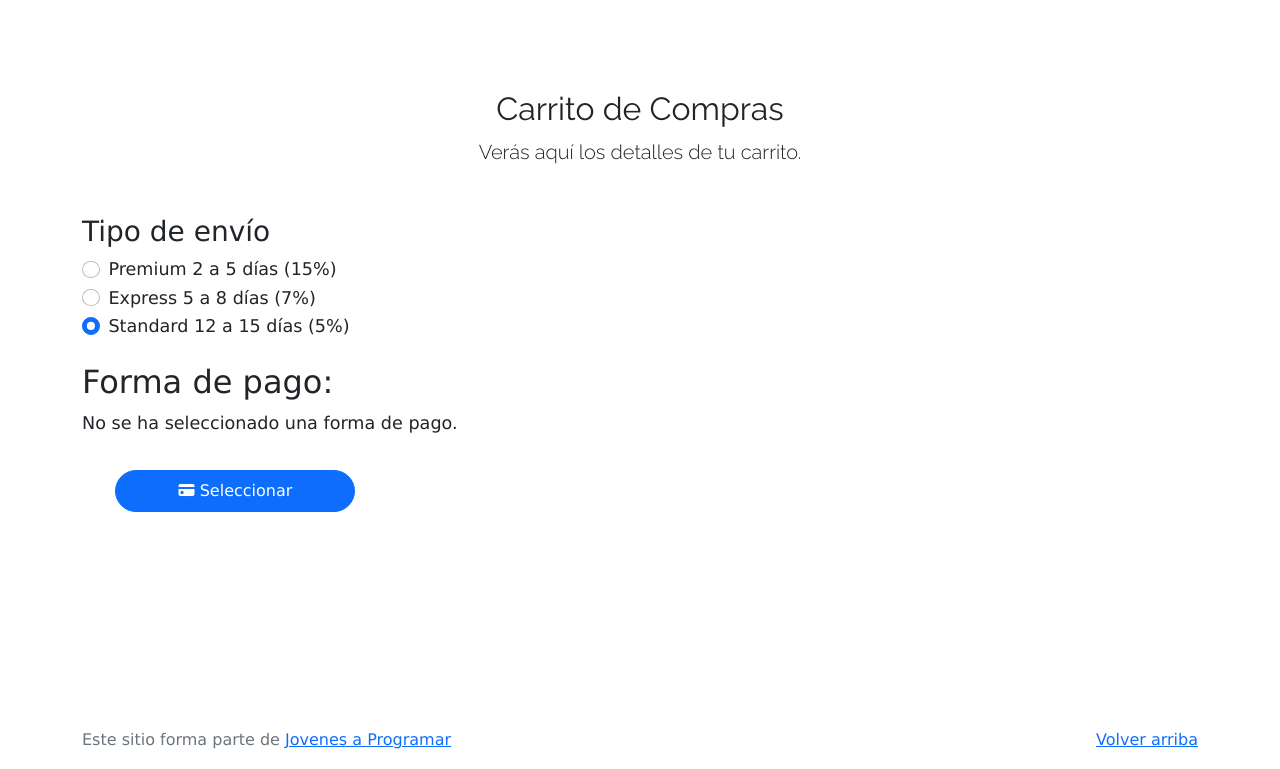
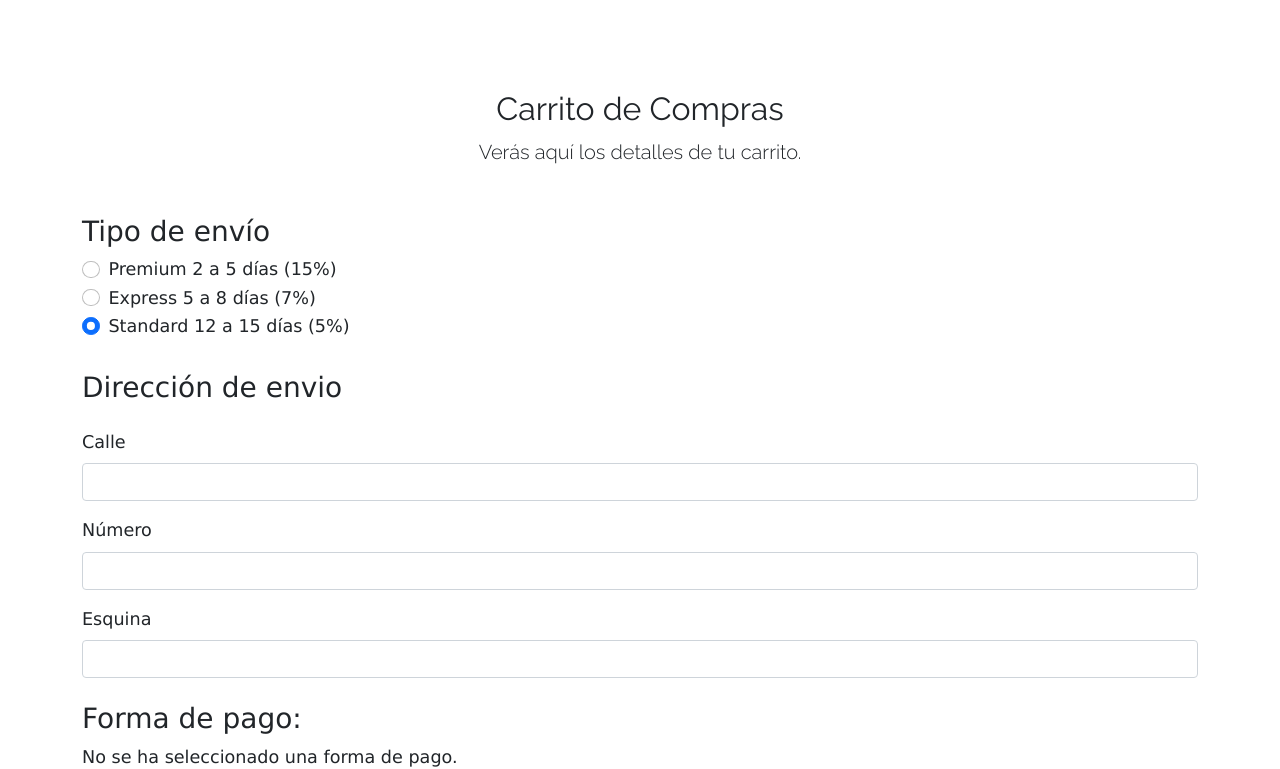
Before and after one commit to diego-2106/JapCommerce, a plain HTML site: page cart.html in a window 1280 px wide. Shown: the part 59-828 px from the top of the page. Drawn offline with nearby package versions, Linux system fonts and the light colour scheme; sample sign-in values are in the browser's storage.

Commit message:
Conflicto solucionado

```diff
--- a/cart.html
+++ b/cart.html
@@ -97,8 +97,26 @@
           </label>
         </div>
 
+        <form class="formulario" action="">
+          <h3> Dirección de envio</h3>
+          <div class="mb-3">
+            <label for="exampleInputEmail1" class="form-label">Calle</label>
+            <input type="email" class="form-control" id="exampleInputEmail1" aria-describedby="emailHelp">
+          </div>
+          <div class="mb-3">
+            <label for="exampleInputEmail1" class="form-label">Número</label>
+            <input type="email" class="form-control" id="exampleInputEmail1" aria-describedby="emailHelp">
+          </div>
+          <div class="mb-3">
+            <label for="exampleInputEmail1" class="form-label">Esquina</label>
+            <input type="email" class="form-control" id="exampleInputEmail1" aria-describedby="emailHelp">
+          </div>
+
+
+        </form>
+
       <!-- Punto 2 entrega 6 Forma de pago -->
-      <h2 class="pago-forma">Forma de pago:</h2>
+      <h3 class="pago-forma">Forma de pago:</h3>
 
       <div id="formaPago"> </div>
 
```
